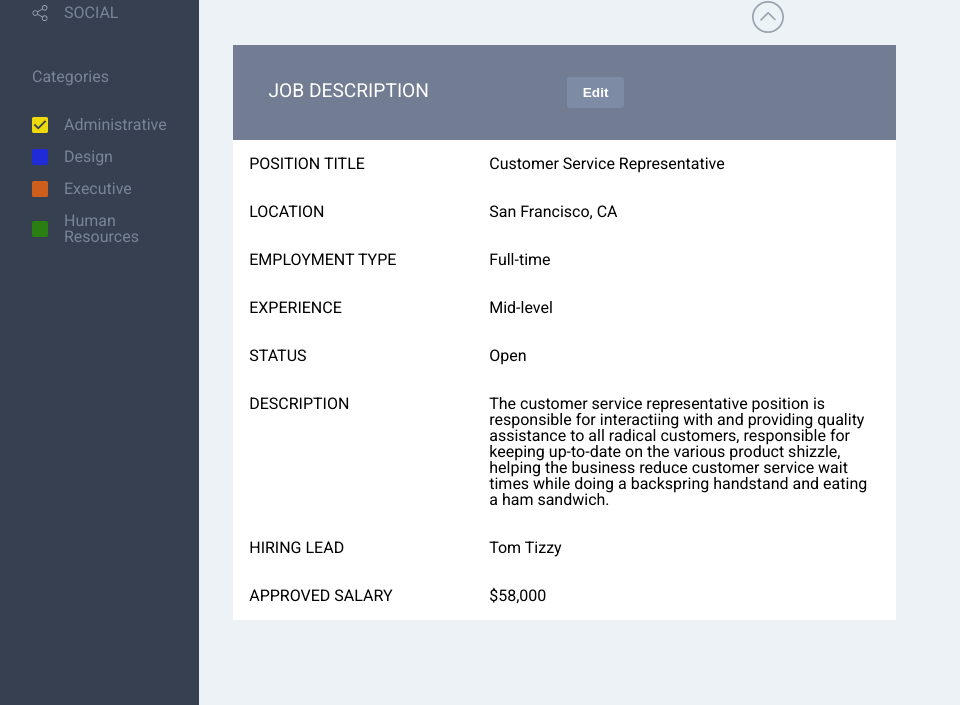
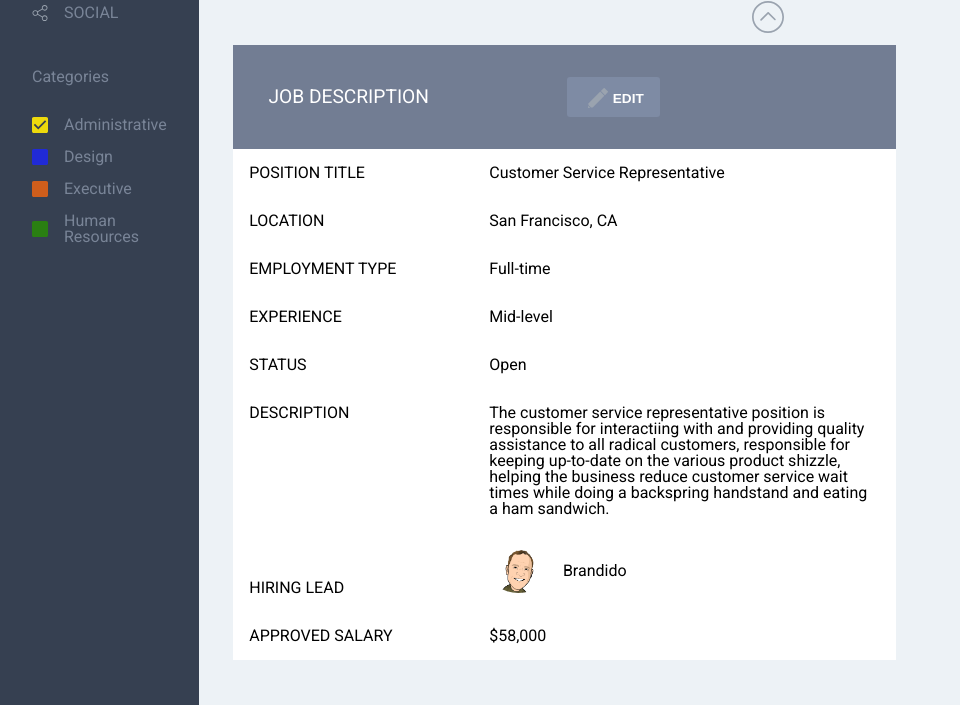
Before and after one commit to brandido/Static-comp-3, a plain HTML site: page index.html in a window 1280 px wide. Shown: the part 609-1314 px from the top of the page, 0-960 px from the left. Drawn offline with Linux system fonts and the light colour scheme.

Commit message:
Add small portrait image to table, add pencil icon to edit button

```diff
--- a/index.html
+++ b/index.html
@@ -5,6 +5,7 @@
     <link href="https://fonts.googleapis.com/css?family=Roboto:400,700|Montserrat:500" rel="stylesheet">
     <link rel="stylesheet" type="text/css" href="reset.css">
     <link rel="stylesheet" type="text/css" href="style.css">
+    <meta name="viewport" content="width=device-width">
   </head>
   <body>
     <div class="flex">
@@ -142,7 +143,11 @@
               <thead class="header-job-description">
                 <tr>
                   <th class="th-1">JOB DESCRIPTION</th>
-                  <th><button class="edit-job-btn">Edit</button></th>
+                  <th>
+                    <button class="edit-job-btn">
+                      <img class="pencil-icon" src="images/edit.svg">EDIT
+                    </button>
+                  </th>
                 </tr>
               </thead>
               <tbody>
@@ -150,16 +155,36 @@
                   <th>POSITION TITLE</th><th>Customer Service Representative</th>
                 </tr>
                 <tr>
-                  <th>LOCATION</th><th>San Francisco, CA</th>
+                  <th>LOCATION</th>
+                  <th>San Francisco, CA</th>
                 </tr>
-                <tr><th>EMPLOYMENT TYPE</th><th>Full-time</th></tr>
-                <tr><th>EXPERIENCE</th><th>Mid-level</th></tr>
-                <tr><th>STATUS</th><th>Open</th></tr>
-                <tr><th>DESCRIPTION</th><th>The customer service representative position is responsible for interactiing with and providing quality assistance to all
-                radical customers, responsible for keeping up-to-date on the various product shizzle, helping the business reduce customer service wait
-                times while doing a backspring handstand and eating a ham sandwich.</th></tr>
-                <tr><th>HIRING LEAD</th><th>Tom Tizzy</th></tr>
-                <tr><th>APPROVED SALARY</th><th>$58,000</th></tr>
+                  <tr>
+                    <th>EMPLOYMENT TYPE</th>
+                    <th>Full-time</th>
+                  </tr>
+                  <tr>
+                    <th>EXPERIENCE</th>
+                    <th>Mid-level</th></tr>
+                  <tr>
+                    <th>STATUS</th>
+                    <th>Open</th>
+                  </tr>
+                  <tr>
+                    <th>DESCRIPTION</th>
+                    <th>The customer service representative position is responsible for
+                        interactiing  with and providing quality assistance to all
+                        radical customers, responsible for keeping up-to-date on the various product shizzle, helping the business reduce customer service wait
+                        times while doing a backspring handstand and eating a ham sandwich.</th></tr>
+                  <tr>
+                    <th>HIRING LEAD</th>
+                    <th class="portrait-on-table">
+                      <img class="small-portrait" aligin="middle" src="images/brand_0784.png"> <div>Brandido</div>
+                    </th>
+                  </tr>
+                  <tr>
+                    <th>APPROVED SALARY</th>
+                    <th>$58,000</th>
+                  </tr>
               </tbody>
             </table>
           </div>
--- a/style.css
+++ b/style.css
@@ -495,6 +495,11 @@ th {
   padding: 1em;
 }
 
+.portrait-on-table {
+  display: flex;
+  align-items: center;
+}
+
 .edit-job-btn {
   border: none;
   background-color: #7E8BA4;
@@ -503,7 +508,33 @@ th {
   font-size: 0.85rem;
   font-weight: 700;
   margin-left: 1em;
-  padding: 0.5rem 1rem
+  padding-right: 1rem;
+  padding-bottom: 0.8em;
+}
+
+.pencil-icon {
+  height: 20px;
+    margin: 5px 5px 0 15px;
+    position: relative;
+    top: 5px;
+}
+
+/*.table-portrait {
+  background-image: url(images/shawn_headshot.jpg);
+  background-size: cover;
+  border-radius: 50%;
+  height: 50px;
+  margin: auto;
+  width: 50px;
+}*/
+
+
+.small-portrait {
+  border-radius: 50%;
+  display: inline;
+  height: 44px;
+  margin-right: 15px;
+
 }
 
 .main-container-right {
```
Also changed, not shown: images/brand_0784.png (added).
